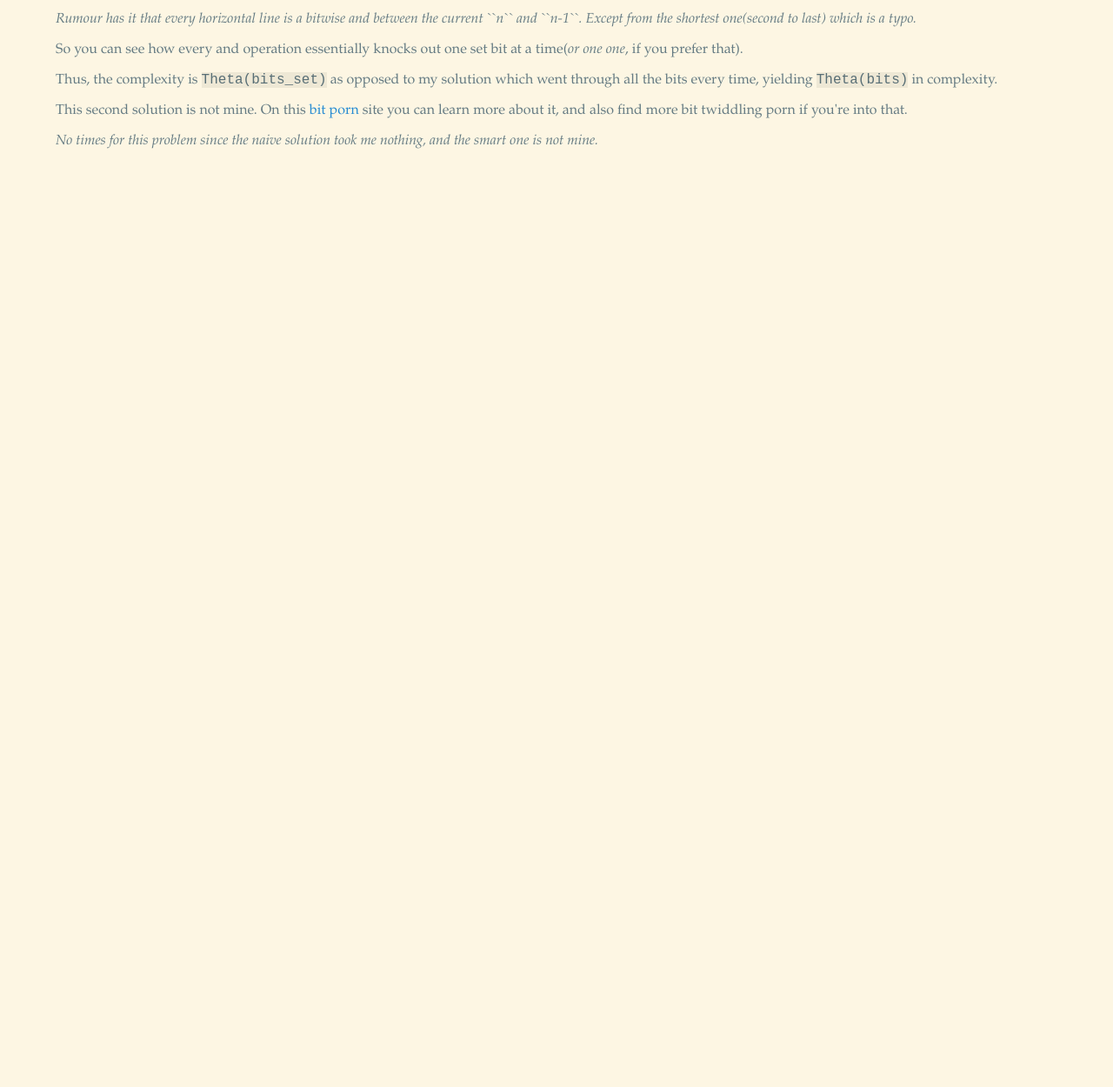
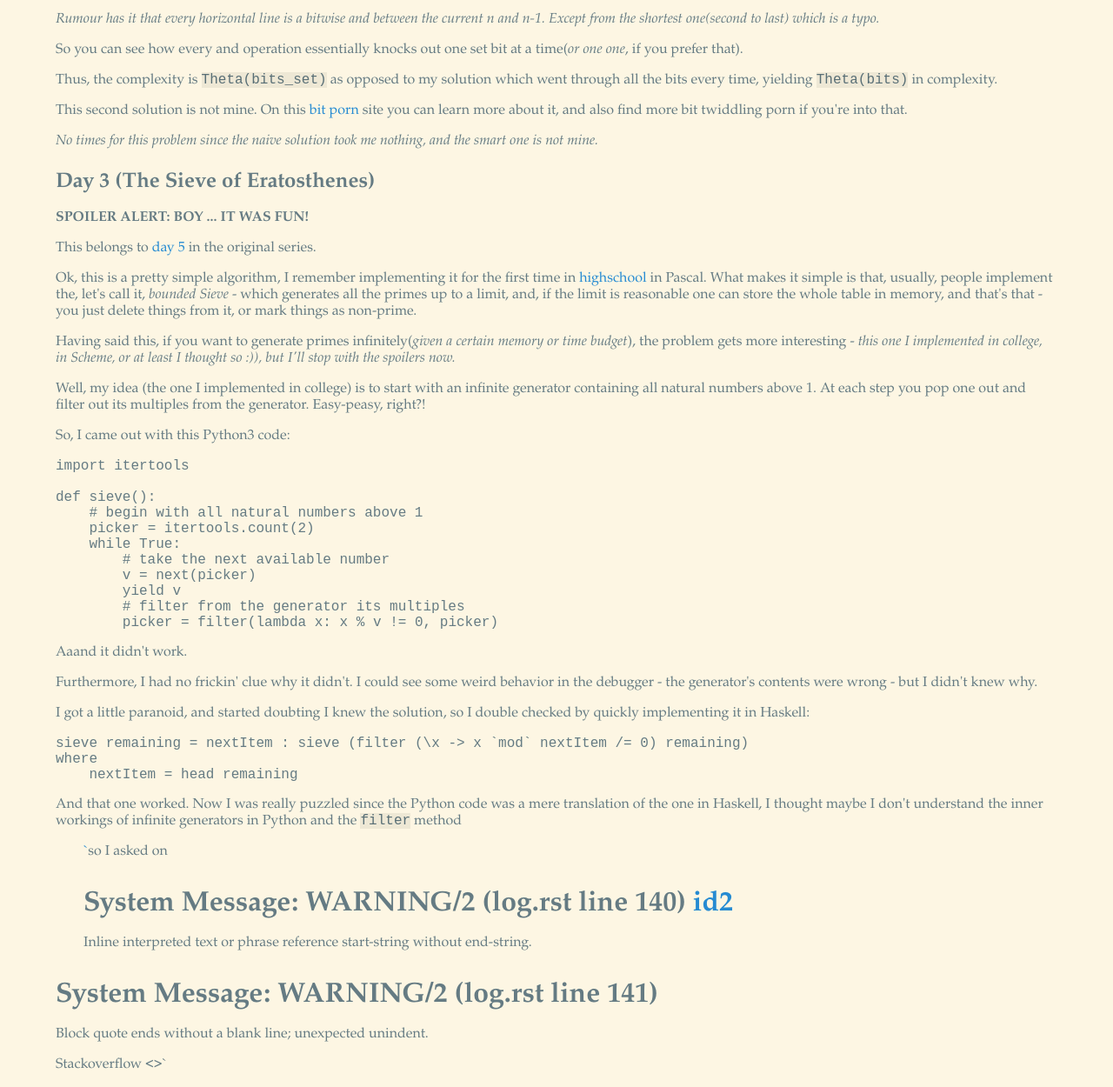
Before and after one commit to radustoenescu/zombie-dev, a plain HTML site: page index.html in a window 1280 px wide. Shown: the part 1567-2817 px from the top of the page at 87% size. Before the commit the page ends 1755 px from the top, so only its background shows below. Drawn offline with Linux system fonts and the light colour scheme.

Commit message:
+ draft text for the sieve

```diff
--- a/index.html
+++ b/index.html
@@ -51,12 +51,52 @@
             <p>However, this one above is pretty easy to grasp and understand if you try it on a piece of paper.</p>
             <p>Here, of course I did that for you:</p>
             <img src="img/wicked_bits.jpg" />
-            <p><em>Rumour has it that every horizontal line is a bitwise and between the current ``n`` and ``n-1``. Except from the shortest one(second to last) which is a typo.</em></p>
+            <p><em>Rumour has it that every horizontal line is a bitwise and between the current n and n-1. Except from the shortest one(second to last) which is a typo.</em></p>
             <p>So you can see how every and operation essentially knocks out one set bit at a time(<em>or one one</em>, if you prefer that).</p>
             <p>Thus, the complexity is <code>Theta(bits_set)</code> as opposed to my solution which went through all the bits every time, yielding <code>Theta(bits)</code> in complexity.</p>
             <p>This second solution is not mine. On this <a href="https://graphics.stanford.edu/~seander/bithacks.html#CountBitsSetKernighan">bit porn</a> site you can learn more about it, and also find more bit twiddling porn if you're into that.</p>
             <p><em>No times for this problem since the naive solution took me nothing, and the smart one is not mine.</em></p>
         </section>
+        <a id="day3"></a>
+        <section id="day-3-the-sieve-of-eratosthenes">
+            <h2>Day 3 (The Sieve of Eratosthenes)</h2>
+            <p><strong>SPOILER ALERT: BOY ... IT WAS FUN!</strong></p>
+            <p>This belongs to <a href="https://medium.com/100-days-of-algorithms/day-5-eratosthenes-sieve-60ab162a1f5b">day 5</a> in the original series.</p>
+            <p>Ok, this is a pretty simple algorithm, I remember implementing it for the first time in <a href="https://www.facebook.com/Liceul-Teoretic-Alexandru-Ghica-Alexandria-830767510327046/">highschool</a> in Pascal. What makes it simple is that, usually, people implement the, let's call it, <em>bounded Sieve</em> - which generates all the primes up to a limit, and, if the limit is reasonable one can store the whole table in memory, and that's that - you just delete things from it, or mark things as non-prime.</p>
+            <p>Having said this, if you want to generate primes infinitely(<em>given a certain memory or time budget</em>), the problem gets more interesting - <em>this one I implemented in college, in Scheme, or at least I thought so :)), but I'll stop with the spoilers now.</em></p>
+            <p>Well, my idea (the one I implemented in college) is to start with an infinite generator containing all natural numbers above 1. At each step you pop one out and filter out its multiples from the generator. Easy-peasy, right?!</p>
+            <p>So, I came out with this Python3 code:</p>
+            <pre data-language="python"><span class="kn">import</span> <span class="nn">itertools</span>
+
+<span class="k">def</span> <span class="nf">sieve</span><span class="p">():</span>
+    <span class="c"># begin with all natural numbers above 1</span>
+    <span class="n">picker</span> <span class="o">=</span> <span class="n">itertools</span><span class="o">.</span><span class="n">count</span><span class="p">(</span><span class="mi">2</span><span class="p">)</span>
+    <span class="k">while</span> <span class="bp">True</span><span class="p">:</span>
+        <span class="c"># take the next available number</span>
+        <span class="n">v</span> <span class="o">=</span> <span class="nb">next</span><span class="p">(</span><span class="n">picker</span><span class="p">)</span>
+        <span class="k">yield</span> <span class="n">v</span>
+        <span class="c"># filter from the generator its multiples</span>
+        <span class="n">picker</span> <span class="o">=</span> <span class="nb">filter</span><span class="p">(</span><span class="k">lambda</span> <span class="n">x</span><span class="p">:</span> <span class="n">x</span> <span class="o">%</span> <span class="n">v</span> <span class="o">!=</span> <span class="mi">0</span><span class="p">,</span> <span class="n">picker</span><span class="p">)</span></pre>
+            <p>Aaand it didn't work.</p>
+            <p>Furthermore, I had no frickin' clue why it didn't. I could see some weird behavior in the debugger - the generator's contents were wrong - but I didn't knew why.</p>
+            <p>I got a little paranoid, and started doubting I knew the solution, so I double checked by quickly implementing it in Haskell:</p>
+            <pre data-language="haskell"><span class="nf">sieve</span> <span class="n">remaining</span> <span class="ow">=</span> <span class="n">nextItem</span> <span class="kt">:</span> <span class="n">sieve</span> <span class="p">(</span><span class="n">filter</span> <span class="p">(</span><span class="nf">\</span><span class="n">x</span> <span class="ow">-&gt;</span> <span class="n">x</span> <span class="p">`</span><span class="n">mod</span><span class="p">`</span> <span class="n">nextItem</span> <span class="o">/=</span> <span class="mi">0</span><span class="p">)</span> <span class="n">remaining</span><span class="p">)</span>
+<span class="kr">where</span>
+    <span class="n">nextItem</span> <span class="ow">=</span> <span class="n">head</span> <span class="n">remaining</span></pre>
+            <p>And that one worked. Now I was really puzzled since the Python code was a mere translation of the one in Haskell, I thought maybe I don't understand the inner workings of infinite generators in Python and the <code>filter</code> method</p>
+            <blockquote>
+                <p><a id="id2" class="problematic" href="#id1">`</a>so I asked on</p>
+                <div id="id1">
+                    <h1>System Message: WARNING/2 (log.rst line 140) <a href="#id2">id2</a></h1>
+                    <p>Inline interpreted text or phrase reference start-string without end-string.</p>
+                </div>
+            </blockquote>
+            <div>
+                <h1>System Message: WARNING/2 (log.rst line 141)</h1>
+                <p>Block quote ends without a blank line; unexpected unindent.</p>
+            </div>
+            <p>Stackoverflow &lt;&gt;`</p>
+        </section>
     </section>
 </body>
 </html>
```
Also changed, not shown: 1 other file.
